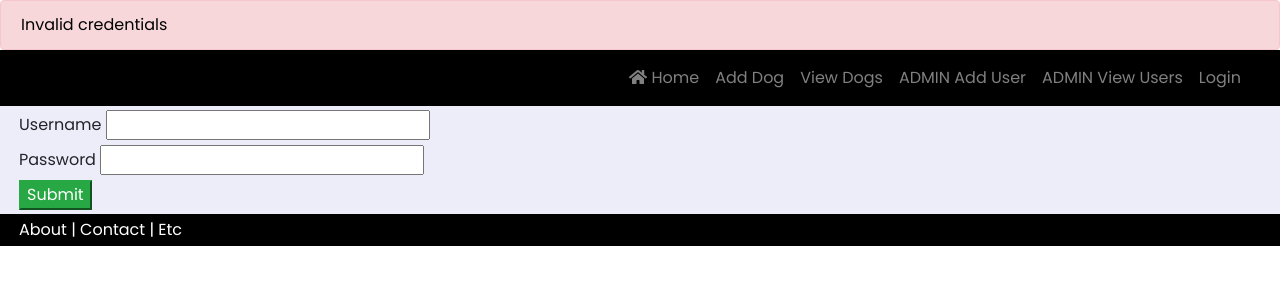
After one commit to joegiglio/flask-crud, a Flask app: page /login/ in a window 1280 px wide. The commit adds this page. Shown: the top 300 px of the page. Run offline with Flask 2, Linux system fonts and the light colour scheme; some libraries are stand-ins or nearby versions.

Commit message:
Progress

```diff
--- a/app.py
+++ b/app.py
@@ -48,14 +48,11 @@ class SampleForm(FlaskForm):
 class LoginForm(FlaskForm):
     username = StringField('Username',
                            validators=[
-                               InputRequired(),
-                               Length(message="Username must be between 4 and 20 characters",
-                                      min=4, max=20)
+                               InputRequired()
                            ])
     password = PasswordField('Password', validators=[
-                                InputRequired(),
-                                Length(message="Password must be between 8 and 80 characters.",
-                                       min=8, max=80)])
+                                InputRequired()
+                            ])
     remember = BooleanField('Remember Me for 30 days')
 
 
@@ -140,13 +137,13 @@ class User(db.Model):
     id = db.Column(db.Integer, primary_key=True)
     created_at = db.Column(db.DateTime())
     username = db.Column(db.String(20), nullable=False, unique=True)
-    #password = db.Column(db.String(255), nullable=False, server_default='')
+    password = db.Column(db.String(255), nullable=False, server_default='')
     #active = db.Column(db.Boolean(), nullable=False, server_default='0')
     email = db.Column(db.String(255), nullable=False, unique=True)
     #verification_token = db.Column(db.String(50), nullable=False)
     #pw_reset_token = db.Column(db.String(50))
     #confirmed_at = db.Column(db.DateTime())
-    #login_count = db.Column(db.Integer, server_default='0')
+    login_count = db.Column(db.Integer, server_default='0')
     #last_active = db.Column(db.DateTime())
     #notification_optin = db.Column(db.Boolean, server_default='1', default=True)
     level = db.Column(db.Integer)
@@ -167,6 +164,48 @@ def index():
     # The 'greeting' string comes from one of the imports.
 
     return render_template('index.html', title="Homepage", greeting=greeting)
+
+
+@app.route('/login/', methods=['GET', 'POST'])
+def login():
+    form = LoginForm()
+
+    if form.validate_on_submit():
+        username = form.username.data.strip()
+        password = form.password.data.strip()
+
+        #  Check for existence of matching username and password.
+        user = User.query.filter(User.username == username, User.password == password).first()
+        if user:
+            try:
+                user.login_count = user.login_count + 1
+                db.session.commit()
+
+                session["user_id"] = user.id
+                session["user_level"] = user.level
+
+            except exc.IntegrityError:
+                flash(u'DB Integrity error.', 'alert-danger')  # Should never occur since we already check for dupes.
+                return render_template('login.html', form=form, title="Login")
+            except exc.OperationalError:
+                flash(u'DB failure.', 'alert-danger')  # Is DB down?  Does table exist?
+                return render_template('login.html', form=form, title="Login")
+            except Exception as e:
+                print(e)
+                flash(u'Unhandled database exception.', 'alert-danger')
+                return render_template('login.html', form=form, title="Login")
+
+            flash(u'Login successful', 'alert-success')
+            return render_template('login.html', form=form, title="Login")
+            #return redirect(url_for("session_test"))
+
+        else:
+            flash(u'Invalid credentials', 'alert-danger')
+            return render_template('login.html', form=form, title="Login")
+    else:
+        # return "<h1>Error</h1>"
+        flash(u'Invalid credentials', 'alert-danger')
+        return render_template('login.html', form=form, title="Login")
 
 
 @app.route('/add-user/', methods=['GET', 'POST'])
@@ -547,7 +586,18 @@ def delete_dog(my_id):
 def session_test():
     #session["logged-in"] = True
 
-    return session_dump()
+    #return session_dump()
+    return render_template('session_dump.html',
+                           session_data=session_dump()
+                           )
+
+
+@app.route('/logout')
+def logout():
+    session.clear()
+
+    flash(u'You have been logged out.', 'alert-success')
+    return redirect(url_for('index'))
 
 
 @app.errorhandler(404)
--- a/templates/_navbar.html
+++ b/templates/_navbar.html
@@ -20,6 +20,24 @@
                 <li class="nav-item">
                     <a class="nav-link" href="{{ url_for('view_users') }}">ADMIN View Users</a>
                 </li>
+
+                {% if "user_id" not in session %}
+                    <!--
+                        <li class="nav-item">
+                            <a class="nav-link nav-link-secondary" href="{# url_for('signup') #}">Register</a>
+                        </li>
+                    -->
+                    <li class="nav-item">
+                        <a class="nav-link nav-link-secondary" href="{{ url_for('login') }}">Login</a>
+                    </li>
+                {% else %}
+                    <li class="nav-item">
+                        <a class="nav-link nav-link-secondary" href="{{ url_for('session_test') }}">Session Dump</a>
+                    </li>
+                    <li class="nav-item">
+                        <a class="nav-link nav-link-secondary" href="{{ url_for('logout') }}">Logout</a>
+                    </li>
+                {% endif %}
             </ul>
         </div>
     </div>
--- /dev/null
+++ b/templates/login.html
@@ -0,0 +1,22 @@
+{% extends "base.html" %}
+
+{% block title %}
+{{ title }}
+{% endblock %}
+
+{% block content %}
+        <div class="container-fluid bg-light-grey text-black">
+            <div class="col-sm-8 p-1">
+                <form method="post">
+
+                    {{ form.csrf_token }}
+                    {{ render_field_no_break(form.username) }}<br>
+                    {{ render_field_no_break(form.password) }}<br>
+
+                    <input type="submit" value="Submit" class="btn-success"
+                           onclick="this.form.submit(); this.disabled = true; this.value = 'Submitting...';">
+
+                </form>
+            </div>
+        </div>
+{% endblock %}
```
Also changed, not shown: migrations/versions/78b6bb4e24d1_added_fields_for_user.py (added, +30 -0 lines), templates/session_dump.html (added, +13 -0 lines), README.md.
